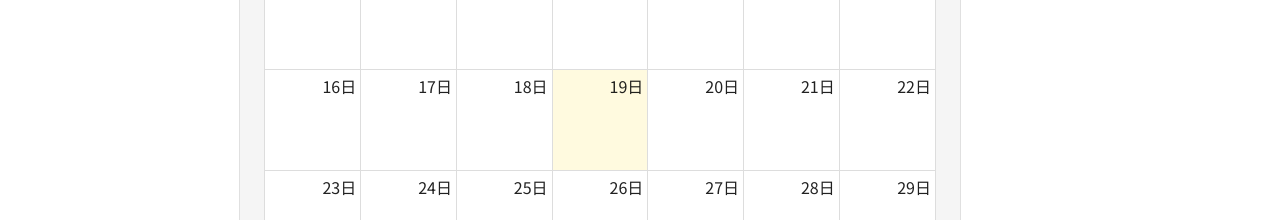
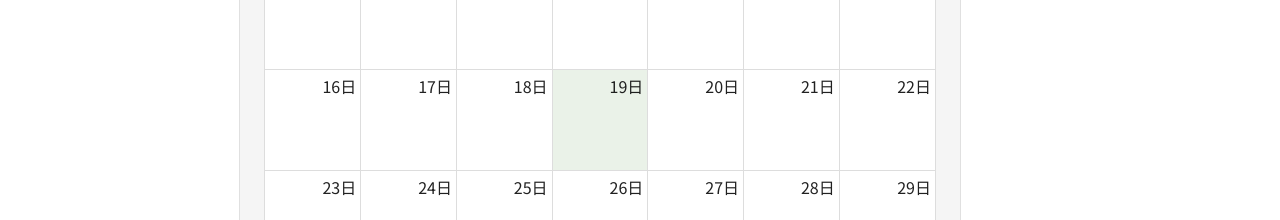
Before and after one commit to taeyoungNew/udemy-household-app, a React (Create React App) app: page / in a window 1280 px wide. Shown: the part 523-743 px from the top of the page. Built offline with nearby package versions, Linux system fonts and the light colour scheme; no server answers; the database is empty; the HTML template or start-up script is replaced by a standard one.

Commit message:
날짜클릭시 배경색 변환

```diff
--- a/src/component/Calendar.tsx
+++ b/src/component/Calendar.tsx
@@ -8,6 +8,8 @@ import { Balance, CalendarContent, Transaction } from "../types";
 import { calculateDailyBalances } from "../utils/financeCalculations";
 import interactionPlugin, { DateClickArg } from "@fullcalendar/interaction";
 import { formatCurrency } from "../utils/formatting";
+import { Palette } from "@mui/icons-material";
+import { useTheme } from "@mui/material";
 
 // 각일일마다 이벤트를 표시
 const renderEventContent = (eventInfo: EventContentArg) => {
@@ -31,12 +33,15 @@ interface CalendarProps {
   monthlyTransactions: Transaction[];
   setCurrentMonth: React.Dispatch<React.SetStateAction<Date>>;
   setCurrentDay: React.Dispatch<React.SetStateAction<string>>;
+  currentDay: string;
 }
 const Calendar = ({
   monthlyTransactions,
   setCurrentMonth,
   setCurrentDay,
+  currentDay,
 }: CalendarProps) => {
+  const theme = useTheme(); // 클릭한 날짜의 배경색을 바꿔주기한 변수
   const daliyBalances = calculateDailyBalances(monthlyTransactions);
   const calendarEvents = createCalendarEvents(daliyBalances);
   // 달력을 넘길때 실행되는 함수
@@ -50,6 +55,12 @@ const Calendar = ({
     // console.log(dateInfo);
     setCurrentDay(dateInfo.dateStr);
   };
+  // 클릭한 날짜의 배경색설정
+  const backgroungEvent = {
+    start: currentDay,
+    display: "background",
+    backgroundColor: theme.palette.incomeColor.light,
+  };
 
   // 1일 이벤트
   return (
@@ -57,7 +68,8 @@ const Calendar = ({
       locale={jaLocale} // 일본어
       plugins={[dayGridPlugin, interactionPlugin]}
       initialView="dayGridMonth"
-      events={calendarEvents}
+      events={[...calendarEvents, backgroungEvent]} // 그날의 지출, 수입과 배경색을 파라미터로 넘긴다.
+      // events={events}
       eventContent={renderEventContent}
       datesSet={handleDateSet} // 달력을 넘기는 버튼을 클릭시 이벤트발생
       dateClick={handleDateClick} // 달력상의 각 일을 누르면 이벤트 발생
--- a/src/component/TransactionMenu.tsx
+++ b/src/component/TransactionMenu.tsx
@@ -77,7 +77,7 @@ const TransactionMenu = ({ dailyTran, currentDay }: TransactionMenuProp) => {
             <Stack spacing={2}>
               {/* ListItem : 하나의 거래내역 */}
               {dailyTran.map((el) => (
-                <ListItem disablePadding>
+                <ListItem key={el.id} disablePadding>
                   <Card
                     sx={{
                       width: "100%",
--- a/src/pages/Home.tsx
+++ b/src/pages/Home.tsx
@@ -26,6 +26,7 @@ const Home = ({ monthlyTransactions, setCurrentMonth }: HomeProps) => {
       <Box sx={{ flexGrow: 1 }}>
         <MonthlySummary monthlyTransactions={monthlyTransactions} />
         <Calendar
+          currentDay={currentDay}
           monthlyTransactions={monthlyTransactions}
           setCurrentMonth={setCurrentMonth}
           setCurrentDay={setCurrentDay}
```
